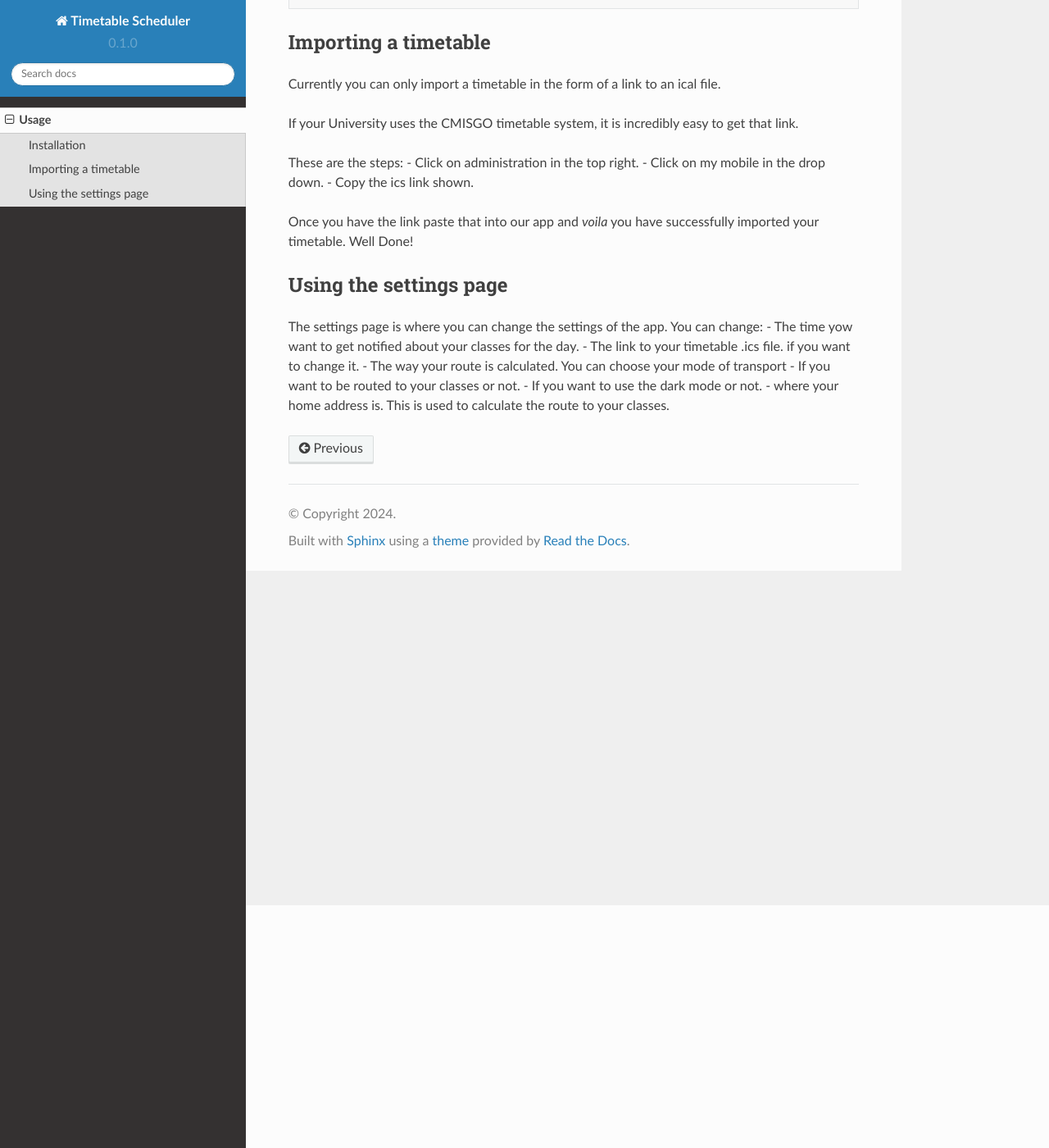
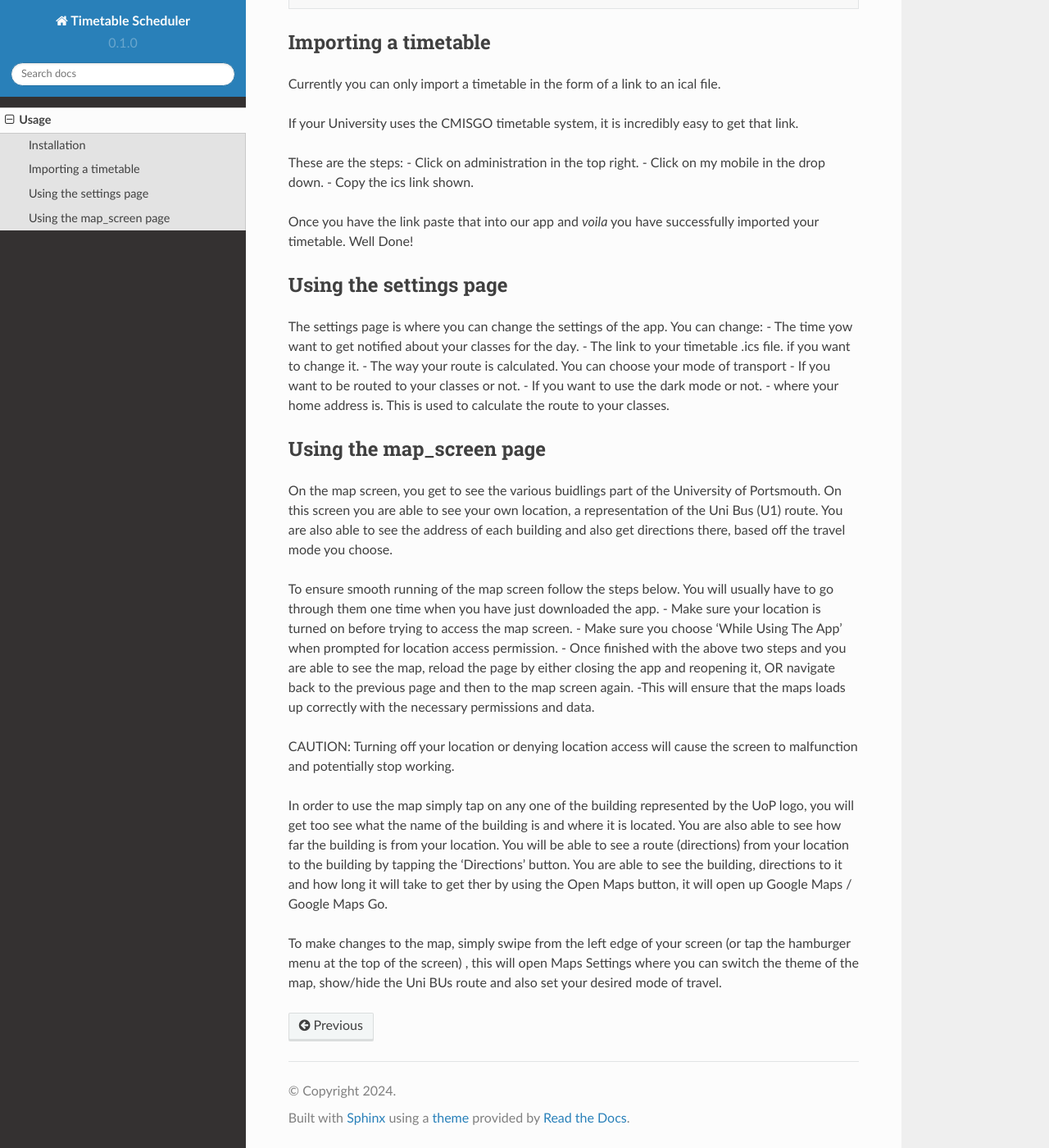
Before and after one commit to SETAP-23-24/timetable-scheduler-docs, a Sphinx documentation site: the page built from docs/source/usage.rst, in a window 1280 px wide and 1400 px high, scrolled down 296 px. Shown: the whole window at 82% size. Built offline with Sphinx 7.4.7 and the Read the Docs theme 2.0.0, drawn with Linux system fonts in a browser that asks for light colours.

Commit message:
Update usage.rst
Docs for Map Screeen

```diff
--- a/docs/source/usage.rst
+++ b/docs/source/usage.rst
@@ -38,3 +38,24 @@ You can change:
 - If you want to be routed to your classes or not.
 - If you want to use the dark mode or not.
 - where your home address is. This is used to calculate the route to your classes.
+
+Using the map_screen page
+-------------------------
+
+On the map screen, you get to see the various buidlings part of the University of Portsmouth.
+On this screen you are able to see your own location, a representation of the Uni Bus (U1) route.
+You are also able to see the address of each building and also get directions there, based off the travel mode you choose.
+
+To ensure smooth running of the map screen follow the steps below. You will usually have to go through them one time when you have just downloaded the app.
+- Make sure your location is turned on before trying to access the map screen.
+- Make sure you choose 'While Using The App' when prompted for location access permission.
+- Once finished with the above two steps and you are able to see the map, reload the page by either closing the app and reopening it, OR navigate back to the previous page and then to the map screen again.
+-This will ensure that the maps loads up correctly with the necessary permissions and data.
+
+CAUTION: Turning off your location or denying location access will cause the screen to malfunction and potentially stop working.
+
+In order to use the map  simply tap on any one of the building represented by the UoP logo, you will get too see what the name of the building is and where it is located.
+You are also able to see how far the building is from your location. You will be able to see a route (directions) from your location to the building by tapping the 'Directions' button.
+You are able to see the building, directions to it and how long it will take to get ther by using the Open Maps button, it will open up Google Maps / Google Maps Go.
+
+To make changes to the map, simply swipe from the left edge of your screen (or tap the hamburger menu at the top of the screen) , this will open Maps Settings where you can switch the theme of the map, show/hide the Uni BUs route and also set your desired mode of travel.
```
